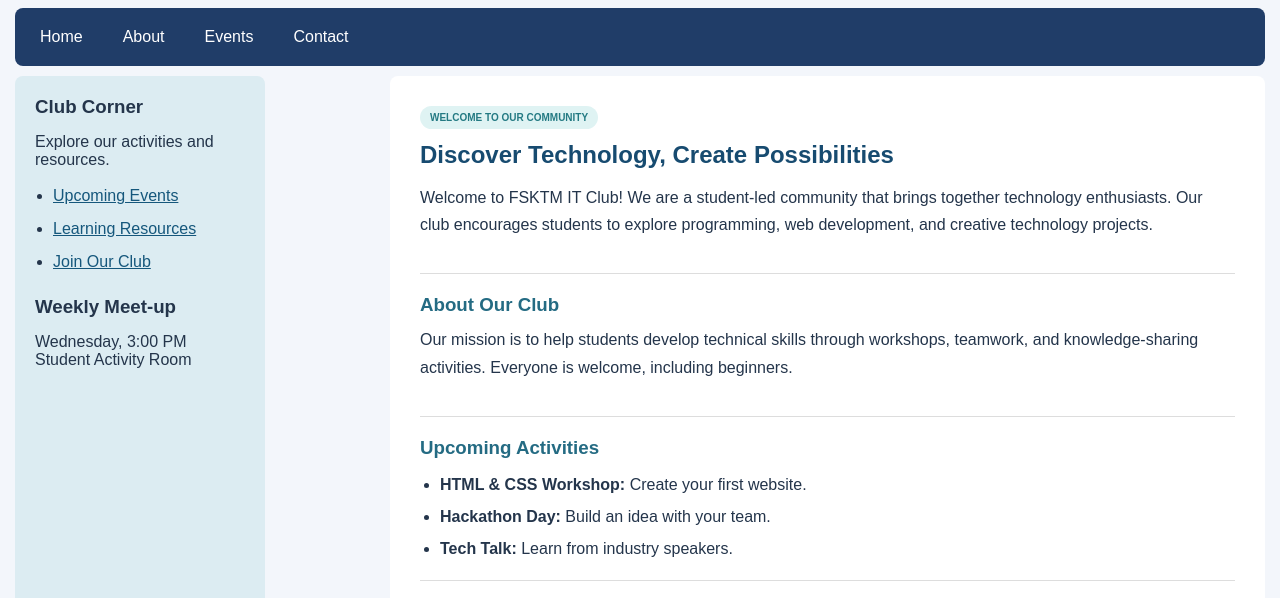
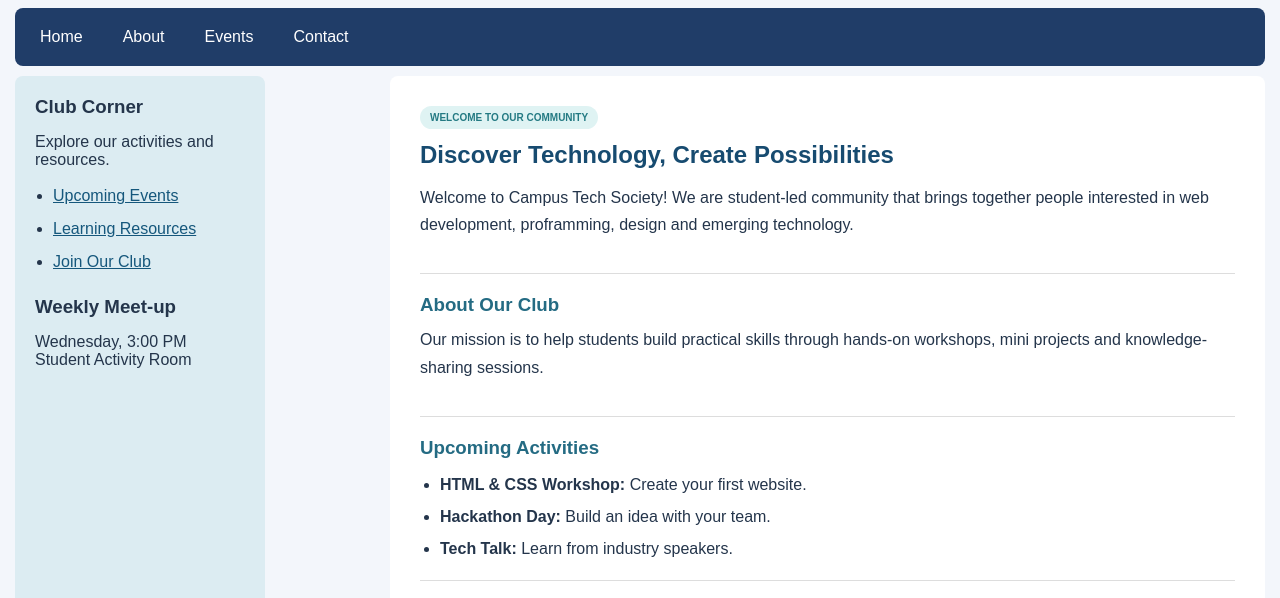
Before and after one commit to mengrosie/Lab_4, a plain HTML site: page index.html in a window 1280 px wide. Shown: the part 167-765 px from the top of the page. Drawn offline with Linux system fonts and the light colour scheme.

Commit message:
modify style part 2

```diff
--- a/index.html
+++ b/index.html
@@ -243,19 +243,17 @@
             <span class="welcome-label"> WELCOME TO OUR COMMUNITY </span>
             <h2>Discover Technology, Create Possibilities</h2>
             <p>
-              Welcome to FSKTM IT Club! We are a student-led community that
-              brings together technology enthusiasts. Our club encourages
-              students to explore programming, web development, and creative
-              technology projects.
+              Welcome to Campus Tech Society! We are student-led community that
+              brings together people interested in web development, proframming,
+              design and emerging technology.
             </p>
           </section>
 
           <section class="section" id="about">
             <h3>About Our Club</h3>
             <p>
-              Our mission is to help students develop technical skills through
-              workshops, teamwork, and knowledge-sharing activities. Everyone is
-              welcome, including beginners.
+              Our mission is to help students build practical skills through
+              hands-on workshops, mini projects and knowledge-sharing sessions.
             </p>
           </section>
 
@@ -283,7 +281,7 @@
           <section class="section" id="resources">
             <h3>Learning Resources</h3>
             <p>
-              Start learning web development using free online tutorials at
+              Start learning with free tutorials at
               <a
                 href="https://www.w3schools.com/"
                 target="_blank"
```
